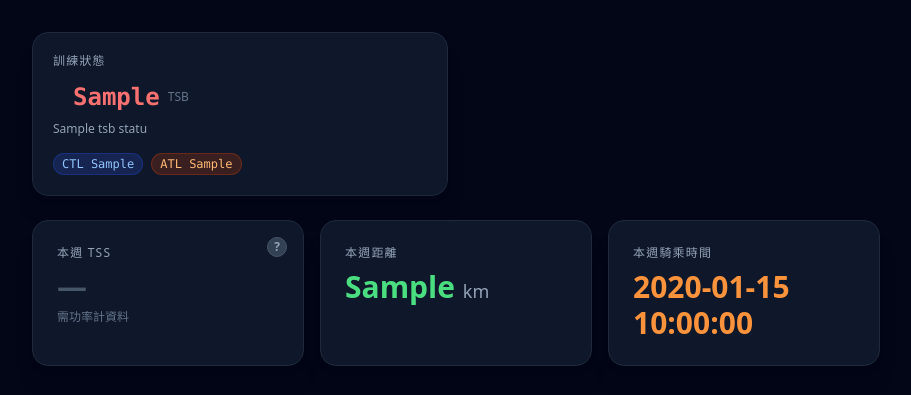
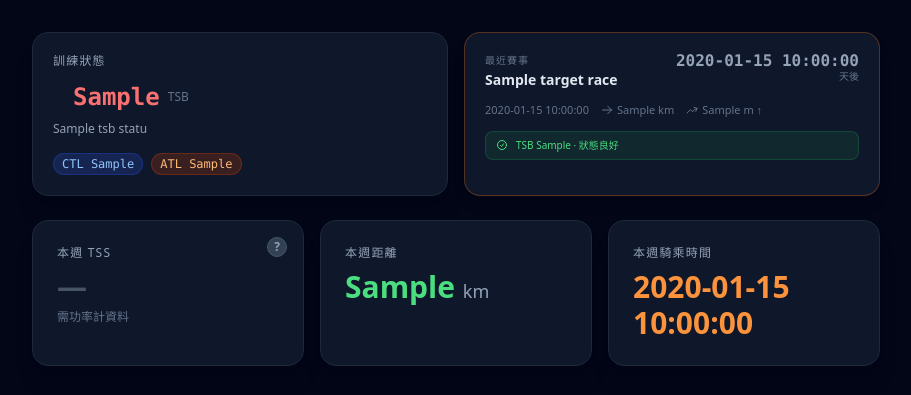
Before and after one commit to YC815/VeloData, a Flask app: template templates/index.html in a window 1280 px wide. Shown: the part 190-585 px from the top of the page, without its empty margins (184-1095 px from the left). Run offline with Flask 3, Linux system fonts and the light colour scheme; the template is opened without the code that fills it: most values are stand-ins (such as "Sample title", 1, 10 or a date in 2020); some libraries are stand-ins or nearby versions.

Commit message:
feat: 儀表板顯示最近一筆賽事倒數（不限等級與天數）
新增 _get_next_race() 取最近未來賽事，補全 _race_countdown.html 卡片渲染。
賽事規劃頁 90 天 A/B 級邏輯維持不變。

Co-authored-by: Cursor <cursoragent@cursor.com>

```diff
--- a/app.py
+++ b/app.py
@@ -274,6 +274,17 @@ def _get_upcoming_events():
             .order_by(RaceEvent.event_date)
             .all())
     return [r.to_dict() for r in rows]
+
+
+def _get_next_race():
+    """取得最近一筆未來賽事（不限等級），用於儀表板倒數卡片。"""
+    from datetime import date as _date
+    today = _date.today()
+    row = (RaceEvent.query
+           .filter(RaceEvent.event_date >= today)
+           .order_by(RaceEvent.event_date)
+           .first())
+    return row.to_dict() if row else None
 
 
 def enrich_activity(act, ftp):
@@ -899,7 +910,7 @@ def index():
         timezone=profile.timezone,
         used_timezones=used_timezones,
         all_timezones=pytz.all_timezones,
-        target_race=None,
+        target_race=_get_next_race(),
         active_tab='dashboard',
     )
 
@@ -942,10 +953,8 @@ def partial_dashboard():
         timezone=profile.timezone,
         used_timezones=used_timezones,
         all_timezones=pytz.all_timezones,
-        target_race=None,
+        target_race=_get_next_race(),
     )
-
-
 @app.route('/partials/analysis')
 def partial_analysis():
     header, athlete, profile, redir = _require_strava()
--- a/templates/partials/_race_countdown.html
+++ b/templates/partials/_race_countdown.html
@@ -1,5 +1,73 @@
 {% if target_race %}
-  {# Future: render race countdown card #}
+<div class="bg-slate-900 border border-orange-500/30 rounded-2xl p-5 shadow-lg">
+  <div class="flex items-start justify-between mb-3">
+    <div class="min-w-0">
+      <p class="text-[10px] text-slate-500 uppercase tracking-widest font-mono mb-0.5">最近賽事</p>
+      <h4 class="text-sm font-semibold text-slate-200 truncate">{{ target_race.name }}</h4>
+    </div>
+    <div class="text-right flex-shrink-0 ml-3">
+      {% if target_race.days_until == 0 %}
+        <p class="text-base font-bold text-red-400 font-mono leading-none">今天！</p>
+      {% elif target_race.days_until <= 7 %}
+        <p class="text-base font-bold text-orange-400 font-mono leading-none">{{ target_race.days_until }}</p>
+        <p class="text-[10px] text-slate-500">天後</p>
+      {% elif target_race.days_until <= 30 %}
+        <p class="text-base font-bold text-yellow-400 font-mono leading-none">{{ target_race.days_until }}</p>
+        <p class="text-[10px] text-slate-500">天後</p>
+      {% else %}
+        <p class="text-base font-bold text-slate-400 font-mono leading-none">{{ target_race.days_until }}</p>
+        <p class="text-[10px] text-slate-500">天後</p>
+      {% endif %}
+    </div>
+  </div>
+
+  <div class="flex items-center gap-3 text-[11px] text-slate-500 mb-3">
+    <span>{{ target_race.date_display }}</span>
+    {% if target_race.distance_km %}
+    <span class="flex items-center gap-1">
+      <svg class="w-3 h-3" fill="none" viewBox="0 0 24 24" stroke="currentColor" stroke-width="2">
+        <path stroke-linecap="round" stroke-linejoin="round" d="M13.5 4.5L21 12m0 0l-7.5 7.5M21 12H3"/>
+      </svg>
+      {{ target_race.distance_km }} km
+    </span>
+    {% endif %}
+    {% if target_race.elevation_m %}
+    <span class="flex items-center gap-1">
+      <svg class="w-3 h-3" fill="none" viewBox="0 0 24 24" stroke="currentColor" stroke-width="2">
+        <path stroke-linecap="round" stroke-linejoin="round" d="M2.25 18L9 11.25l4.306 4.307a11.95 11.95 0 015.814-5.519l2.74-1.22m0 0l-5.94-2.28m5.94 2.28l-2.28 5.941"/>
+      </svg>
+      {{ target_race.elevation_m }} m ↑
+    </span>
+    {% endif %}
+  </div>
+
+  {% if pmc and pmc.current_tsb is not none %}
+  {% set tsb = pmc.current_tsb %}
+  <div class="flex items-center gap-2 rounded-lg px-2.5 py-1.5
+    {% if tsb < -20 %}bg-red-500/10 border border-red-500/20
+    {% elif tsb < 0 %}bg-yellow-500/10 border border-yellow-500/20
+    {% else %}bg-green-500/10 border border-green-500/20{% endif %}">
+    <svg class="w-3 h-3 flex-shrink-0
+      {% if tsb < -20 %}text-red-400{% elif tsb < 0 %}text-yellow-400{% else %}text-green-400{% endif %}"
+      fill="none" viewBox="0 0 24 24" stroke="currentColor" stroke-width="2">
+      {% if tsb < -20 %}
+      <path stroke-linecap="round" stroke-linejoin="round" d="M12 9v3.75m-9.303 3.376c-.866 1.5.217 3.374 1.948 3.374h14.71c1.73 0 2.813-1.874 1.948-3.374L13.949 3.378c-.866-1.5-3.032-1.5-3.898 0L2.697 16.126zM12 15.75h.007v.008H12v-.008z"/>
+      {% elif tsb < 0 %}
+      <path stroke-linecap="round" stroke-linejoin="round" d="M11.25 11.25l.041-.02a.75.75 0 011.063.852l-.708 2.836a.75.75 0 001.063.853l.041-.021M21 12a9 9 0 11-18 0 9 9 0 0118 0zm-9-3.75h.008v.008H12V8.25z"/>
+      {% else %}
+      <path stroke-linecap="round" stroke-linejoin="round" d="M9 12.75L11.25 15 15 9.75M21 12a9 9 0 11-18 0 9 9 0 0118 0z"/>
+      {% endif %}
+    </svg>
+    <p class="text-[10px]
+      {% if tsb < -20 %}text-red-400{% elif tsb < 0 %}text-yellow-400{% else %}text-green-400{% endif %}">
+      TSB {{ tsb }}
+      {% if tsb < -20 %}· 過度訓練，賽前須休息
+      {% elif tsb < 0 %}· 輕微疲勞
+      {% else %}· 狀態良好{% endif %}
+    </p>
+  </div>
+  {% endif %}
+</div>
 {% else %}
 <div class="bg-slate-900/40 border border-slate-800 border-dashed rounded-2xl p-6 flex flex-col items-center justify-center text-center gap-2 min-h-[152px]">
   <svg class="w-6 h-6 text-slate-700" fill="none" stroke="currentColor" viewBox="0 0 24 24" stroke-width="1.5">
```
